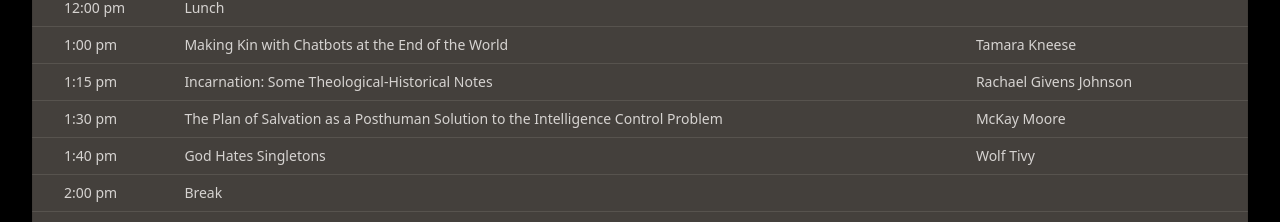
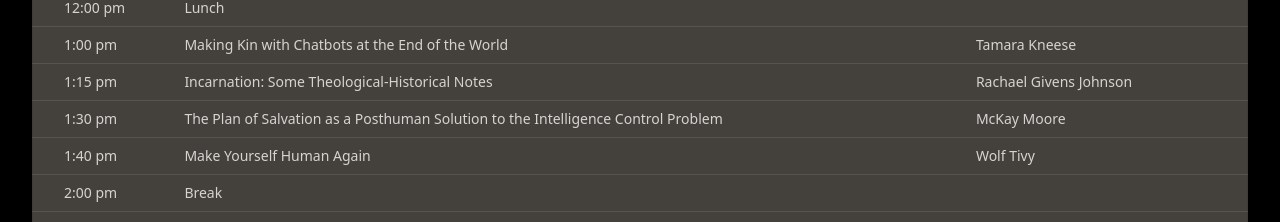
Before and after one commit to MormonTranshumanistAssociation/mtaconf, a React (Vite) app: page / in a window 1280 px wide. Shown: the part 3873-4095 px from the top of the page. Built offline with nearby package versions, Linux system fonts and the light colour scheme.

Commit message:
Update schedule

```diff
--- a/src/2024/schedule.tsx
+++ b/src/2024/schedule.tsx
@@ -245,7 +245,7 @@ export function Schedule() {
                         1:40 pm
                       </td>
                       <td className="border-b border-stone-600 p-2 text-stone-300">
-                        God Hates Singletons
+                        Make Yourself Human Again
                       </td>
                       <td className="whitespace-nowrap border-b border-stone-600 p-2 pr-8 text-stone-300">
                         Wolf Tivy
```
